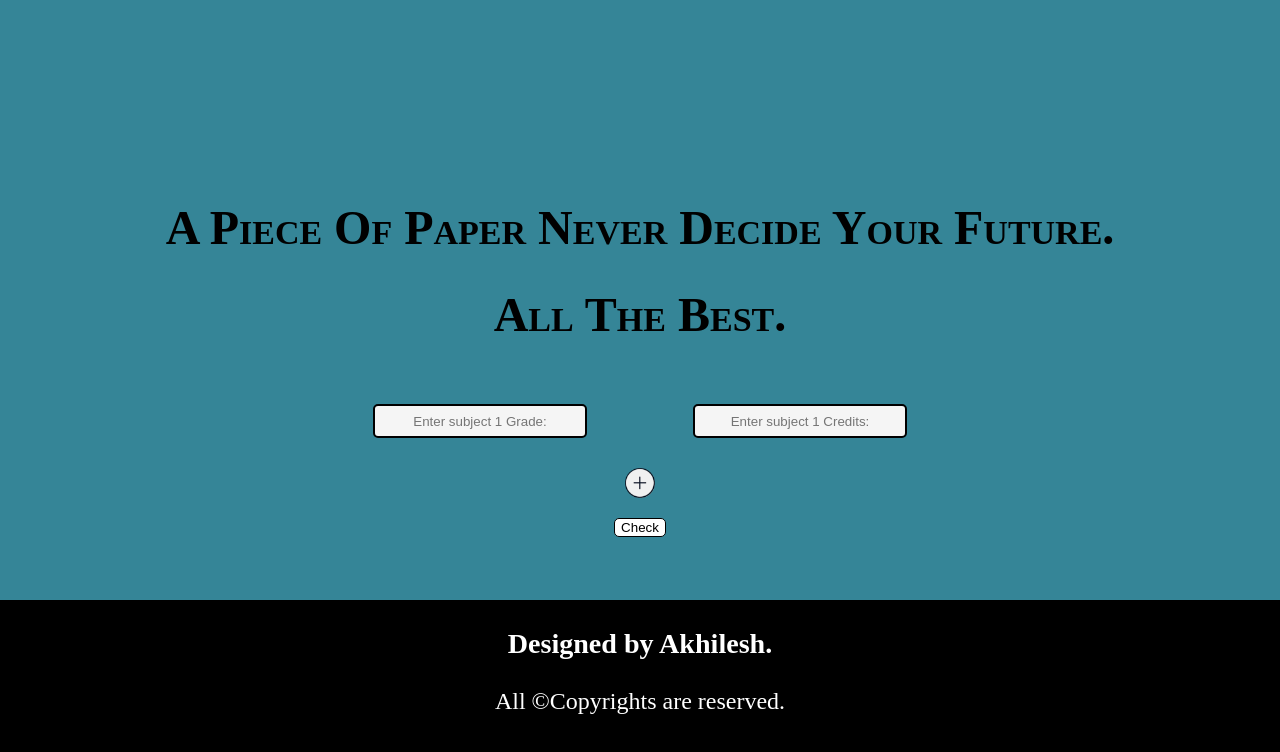
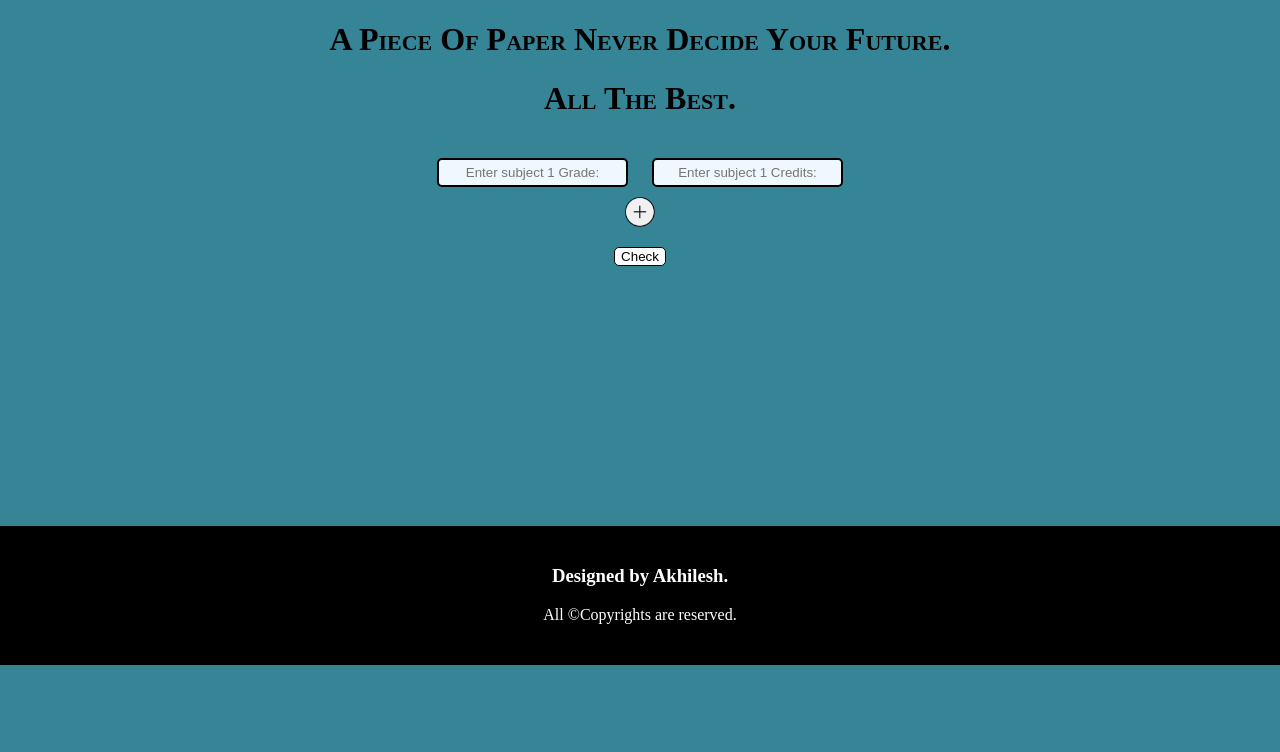
Before and after one commit to NidubroluAkhilesh/sgpa_calc, a plain HTML site: page index.html in a window 1280 px wide. Drawn offline with Linux system fonts and the light colour scheme.

Commit message:
Add files via upload

```diff
--- a/css/style1.css
+++ b/css/style1.css
@@ -45,13 +45,11 @@ button:hover{
 }
 footer{
     text-align: center;
+    padding: 20px 0px 25px;
+    margin-top :260px;
     background-color: black;
     color: white;
-    position:absolute;
-    width: 100%;
-    bottom: 0;
-    height: 0px;
-
+    position: relative;
 }
 
 @media only screen and (max-width:600px)
@@ -103,11 +101,11 @@ footer{
         line-height: 5px;
     }
     footer{
-
-        position:absolute;
-        bottom: 0;
-        width: 100%;
-        height: 100px;
+        text-align: center;
+        padding: 20px 0px 60px 0px;
+        margin-top :221px;
+        background-color: black;
+        color: white;
     }
     input[type="text"]:hover{
         color: aliceblue;
@@ -115,68 +113,3 @@ footer{
         }
 
 }
-
-@media only screen and (min-width:1024px)
-{
-    body{
-        padding: 0;
-        margin:0;
-        background-color:#358597;
-        margin-top: 200px;
-        font-size: x-large;
-    }
-    h1{
-        text-align: center;
-        font-variant: small-caps;
-    }
-    #add_button{
-    display:block;
-    width: 30px;
-    height: 30px;
-
-    }
-    input[type="text"]{
-        text-align: center;
-        padding: 5px;
-        margin: 20px 50px;
-        color: black;
-        border-radius: 5px;
-        border: solid black 2px;
-        background-color: whitesmoke;
-        height: 20px;
-        width: 200px;
-    }
-    form{
-        padding-top: 10px;
-        text-align: center;
-    }
-    button{
-        margin-top: 10px;
-        text-align: center;
-        color: black;
-        background-color:white;
-        border: solid black 1px;
-        border-radius: 5px;
-
-    }
-    button:hover{
-        color:white;
-        background-color: black;
-    }
-    #get_form{
-        margin-bottom: 10px;
-        line-height: 5px;
-    }
-    footer{
-
-        position:absolute;
-        bottom: 0;
-        width: 100%;
-        height: 200px;
-    }
-    input[type="text"]:hover{
-        color: aliceblue;
-        background-color:black;
-        }
-
-}
```
Also changed, not shown: 1 other file.
